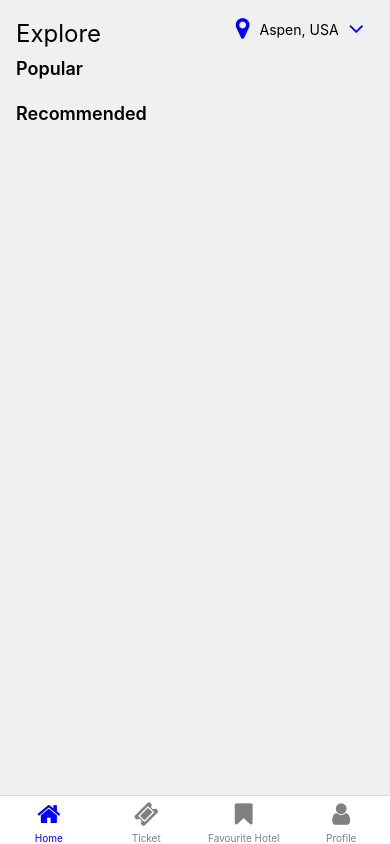
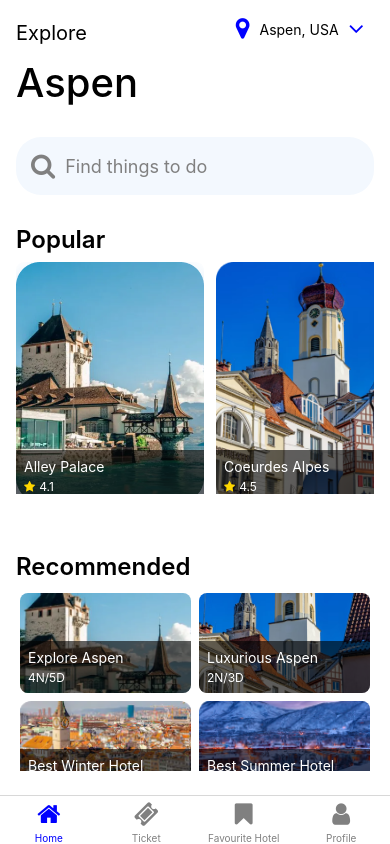
Before and after one commit to Saqibb786/Aspen, a React Native app: screen /Home in a window 390 px wide. Built offline with nearby package versions, Linux system fonts and the light colour scheme.

Commit message:
Update all code

```diff
--- a/src/assets/data/Data.js
+++ b/src/assets/data/Data.js
@@ -1,54 +1,53 @@
-const POPULAR = [
+export const POPULAR = [
   {
     id: 1,
     name: "Alley Palace",
     star: 4.1,
-    image: "../location_images/location1.png",
+    image: require("../location_images/location1.png"),
   },
   {
     id: 2,
     name: "Coeurdes Alpes",
     star: 4.5,
-    image: "../location_images/location2.png",
+    image: require("../location_images/location2.png"),
   },
   {
     id: 3,
     name: "Coeurdes",
     star: 4.5,
-    image: "../location_images/location3.png",
+    image: require("../location_images/location3.png"),
   },
   {
     id: 4,
     name: "Alpes",
     star: 4.5,
-    image: "../location_images/location4.png",
+    image: require("../location_images/location4.png"),
   },
 ];
-const RECOMMENDED = [
+
+export const RECOMMENDED = [
   {
     id: 1,
     name: "Explore Aspen",
     content: "4N/5D",
-    image: "../location_images/location1.png",
+    image: require("../location_images/location1.png"),
   },
   {
     id: 2,
     name: "Luxurious Aspen",
     content: "2N/3D",
-    image: "../location_images/location2.png",
+    image: require("../location_images/location2.png"),
   },
   {
     id: 3,
     name: "Best Winter Hotel",
     content: "4N/5D",
-    image: "../location_images/location3.png",
+    image: require("../location_images/location3.png"),
   },
   {
     id: 4,
     name: "Best Summer Hotel",
     content: "5N/5D",
-    image: "../location_images/location4.png",
+    image: require("../location_images/location4.png"),
   },
 ];
-
-export default { POPULAR, RECOMMENDED };
--- a/src/components/PopularItem.js
+++ b/src/components/PopularItem.js
@@ -1,10 +1,11 @@
-import { StyleSheet, Text, View } from 'react-native'
-import React from 'react'
+import { StyleSheet, Text, View ,Image} from "react-native";
+import React from "react";
+import { FontAwesome } from "@expo/vector-icons";
 
 // Popular Component
 const PopularItem = ({ item }) => (
   <View style={styles.popularItem}>
-      <Image source={{ uri: item.image }} style={styles.popularImage} />
+    <Image source={item.image} style={styles.popularImage} />
     <View style={styles.popularOverlay}>
       <Text style={styles.popularTitle}>{item.name}</Text>
       <View style={styles.ratingContainer}>
@@ -17,4 +18,39 @@ const PopularItem = ({ item }) => (
 
 export default PopularItem;
 
-const styles = StyleSheet.create({});
+const styles = StyleSheet.create({
+  popularItem: {
+    width: 188,
+    marginRight: 12,
+    height: 240,
+  },
+  popularImage: {
+    width: "100%",
+    height: 240,
+    borderRadius: 8,
+  },
+  popularOverlay: {
+    position: "absolute",
+    bottom: 0,
+    left: 0,
+    right: 0,
+    padding: 8,
+    backgroundColor: "rgba(0, 0, 0, 0.6)",
+    borderBottomLeftRadius: 8,
+    borderBottomRightRadius: 8,
+  },
+  popularTitle: {
+    color: "white",
+    fontSize: 14,
+  },
+  ratingContainer: {
+    flexDirection: "row",
+    alignItems: "center",
+    marginTop: 4,
+  },
+  ratingText: {
+    color: "white",
+    fontSize: 12,
+    marginLeft: 4,
+  },
+});
--- a/src/components/RecommendedItem.js
+++ b/src/components/RecommendedItem.js
@@ -1,17 +1,46 @@
-import { StyleSheet, Text, View } from "react-native";
+import { StyleSheet, Text, View,Image } from "react-native";
 import React from "react";
+
 
 // Recommended Component
 const RecommendedItem = ({ item }) => (
   <View style={styles.recommendedItem}>
-    <Image source={{ uri: item.image }} style={styles.recommendedImage} />
+    <Image source={item.image} style={styles.recommendedImage} />
     <View style={styles.recommendedOverlay}>
       <Text style={styles.recommendedTitle}>{item.name}</Text>
       <Text style={styles.recommendedContent}>{item.content}</Text>
     </View>
   </View>
 );
-
 export default RecommendedItem;
 
-const styles = StyleSheet.create({});
+const styles = StyleSheet.create({
+  recommendedItem: {
+    flex: 1,
+    margin: 4,
+  },
+  recommendedImage: {
+    width: "100%",
+    height: 100,
+    borderRadius: 8,
+  },
+  recommendedOverlay: {
+    position: "absolute",
+    bottom: 0,
+    left: 0,
+    right: 0,
+    padding: 8,
+    backgroundColor: "rgba(0, 0, 0, 0.6)",
+    borderBottomLeftRadius: 8,
+    borderBottomRightRadius: 8,
+  },
+  recommendedTitle: {
+    color: "white",
+    fontSize: 14,
+  },
+  recommendedContent: {
+    color: "white",
+    fontSize: 12,
+    marginTop: 4,
+  },
+});
--- /dev/null
+++ b/src/components/SearchBar.js
@@ -0,0 +1,43 @@
+import React, { useState } from 'react';
+import { View, TextInput, StyleSheet } from 'react-native';
+import { FontAwesome } from '@expo/vector-icons';
+
+const SearchBar = () => {
+  const [searchQuery, setSearchQuery] = useState('');
+
+  return (
+    <View style={styles.container}>
+      <FontAwesome name="search" size={26} color="grey" style={styles.icon} />
+      <TextInput
+        style={styles.input}
+        placeholder="Find things to do"
+        value={searchQuery}
+        onChangeText={(text) => setSearchQuery(text)}
+        placeholderTextColor="gray"
+      />
+    </View>
+  );
+};
+
+const styles = StyleSheet.create({
+  container: {
+    flexDirection: 'row',
+    alignItems: 'center',
+    borderRadius: 25,
+    paddingHorizontal: 15,
+    paddingVertical: 16,
+    marginTop:30,
+    marginBottom: 30,
+    backgroundColor: 'rgba(243, 248, 254, 1)',
+  },
+  icon: {
+    marginRight: 10,
+  },
+  input: {
+    flex: 1,
+    fontSize: 18,
+    color: '#333',
+  },
+});
+
+export default SearchBar;
--- a/src/screens/home/Home.js
+++ b/src/screens/home/Home.js
@@ -7,14 +7,15 @@ import {
   Image,
   TouchableOpacity,
 } from "react-native";
-import POPULAR from "../../assets/data/Data";
-import RECOMMENDED from "../../assets/data/Data";
+import { POPULAR, RECOMMENDED } from "../../assets/data/Data";
+import { SafeAreaView } from "react-native-safe-area-context";
+import { FontAwesome } from "@expo/vector-icons";
+import SearchBar from "../../components/SearchBar";
 import PopularItem from "../../components/PopularItem";
 import RecommendedItem from "../../components/RecommendedItem";
-import { SafeAreaView } from "react-native-safe-area-context";
-import { FontAwesome } from "@expo/vector-icons";
 // Home Screen
-const HomeScreen = () => (
+const HomeScreen = () => {
+  return (
     <SafeAreaView style={{ flex: 1 }}>
       <View style={styles.main}>
         <View style={styles.container}>
@@ -40,38 +41,50 @@ const HomeScreen = () => (
             />
           </View>
         </View>
-
+        <View>
+          <Text style={{ fontSize: 40, fontWeight: "500" }}>Aspen</Text>
+        </View>
+        <SearchBar />
         <View style={styles.section}>
           <Text style={styles.sectionTitle}>Popular</Text>
           <FlatList
             horizontal
             data={POPULAR}
             renderItem={({ item }) => <PopularItem item={item} />}
-          keyExtractor={(item) => item.id}
+            keyExtractor={(item) => String(item?.id)}
             showsHorizontalScrollIndicator={false}
           />
         </View>
-
-      <View style={styles.section}>
-        <Text style={styles.sectionTitle}>Recommended</Text>
+        <View style={{ marginBottom: 8, flex: 1 }}>
+          <Text
+            style={{
+              fontSize: 24,
+              fontWeight: "600",
+              marginBottom: 8,
+              marginTop: 50,
+            }}
+          >
+            Recommended
+          </Text>
           <FlatList
             numColumns={2}
             data={RECOMMENDED}
             renderItem={({ item }) => <RecommendedItem item={item} />}
-          keyExtractor={(item) => item.id}
+            keyExtractor={(item) => String(item?.id)}
             showsVerticalScrollIndicator={false}
           />
         </View>
       </View>
     </SafeAreaView>
   );
+};
 
 export default HomeScreen;
 
 const styles = StyleSheet.create({
   main: {
     flex: 1,
-    backgroundColor: "#f0f0f0",
+    backgroundColor: "#ffffff",
     padding: 16,
   },
   container: {
@@ -85,7 +98,7 @@ const styles = StyleSheet.create({
     alignItems: "center",
   },
   headerText: {
-    fontSize: 24,
+    fontSize: 20,
     fontWeight: "light",
     marginBottom: 8,
   },
@@ -95,72 +108,12 @@ const styles = StyleSheet.create({
     marginBottom: 16,
   },
   section: {
-    marginBottom: 16,
+    marginBottom: 8,
+    flex: 1,
   },
   sectionTitle: {
-    fontSize: 18,
+    fontSize: 24,
     fontWeight: "600",
     marginBottom: 8,
   },
-  popularItem: {
-    width: 150,
-    marginRight: 12,
-  },
-  popularImage: {
-    width: "100%",
-    height: 150,
-    borderRadius: 8,
-  },
-  popularOverlay: {
-    position: "absolute",
-    bottom: 0,
-    left: 0,
-    right: 0,
-    padding: 8,
-    backgroundColor: "rgba(0, 0, 0, 0.6)",
-    borderBottomLeftRadius: 8,
-    borderBottomRightRadius: 8,
-  },
-  popularTitle: {
-    color: "white",
-    fontSize: 14,
-  },
-  ratingContainer: {
-    flexDirection: "row",
-    alignItems: "center",
-    marginTop: 4,
-  },
-  ratingText: {
-    color: "white",
-    fontSize: 12,
-    marginLeft: 4,
-  },
-  recommendedItem: {
-    flex: 1,
-    margin: 4,
-  },
-  recommendedImage: {
-    width: "100%",
-    height: 100,
-    borderRadius: 8,
-  },
-  recommendedOverlay: {
-    position: "absolute",
-    bottom: 0,
-    left: 0,
-    right: 0,
-    padding: 8,
-    backgroundColor: "rgba(0, 0, 0, 0.6)",
-    borderBottomLeftRadius: 8,
-    borderBottomRightRadius: 8,
-  },
-  recommendedTitle: {
-    color: "white",
-    fontSize: 14,
-  },
-  recommendedContent: {
-    color: "white",
-    fontSize: 12,
-    marginTop: 4,
-  },
 });
```
Lines whose indentation alone changed are shown as unchanged.
